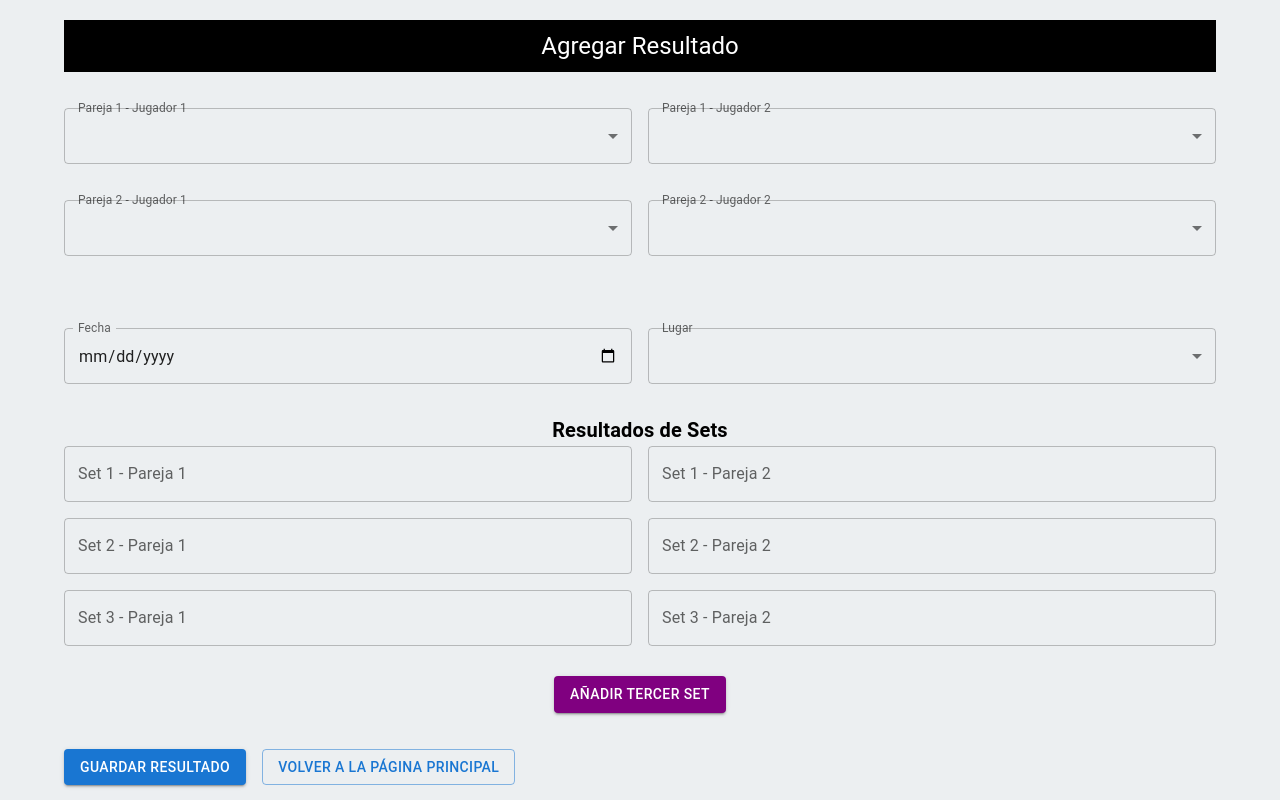
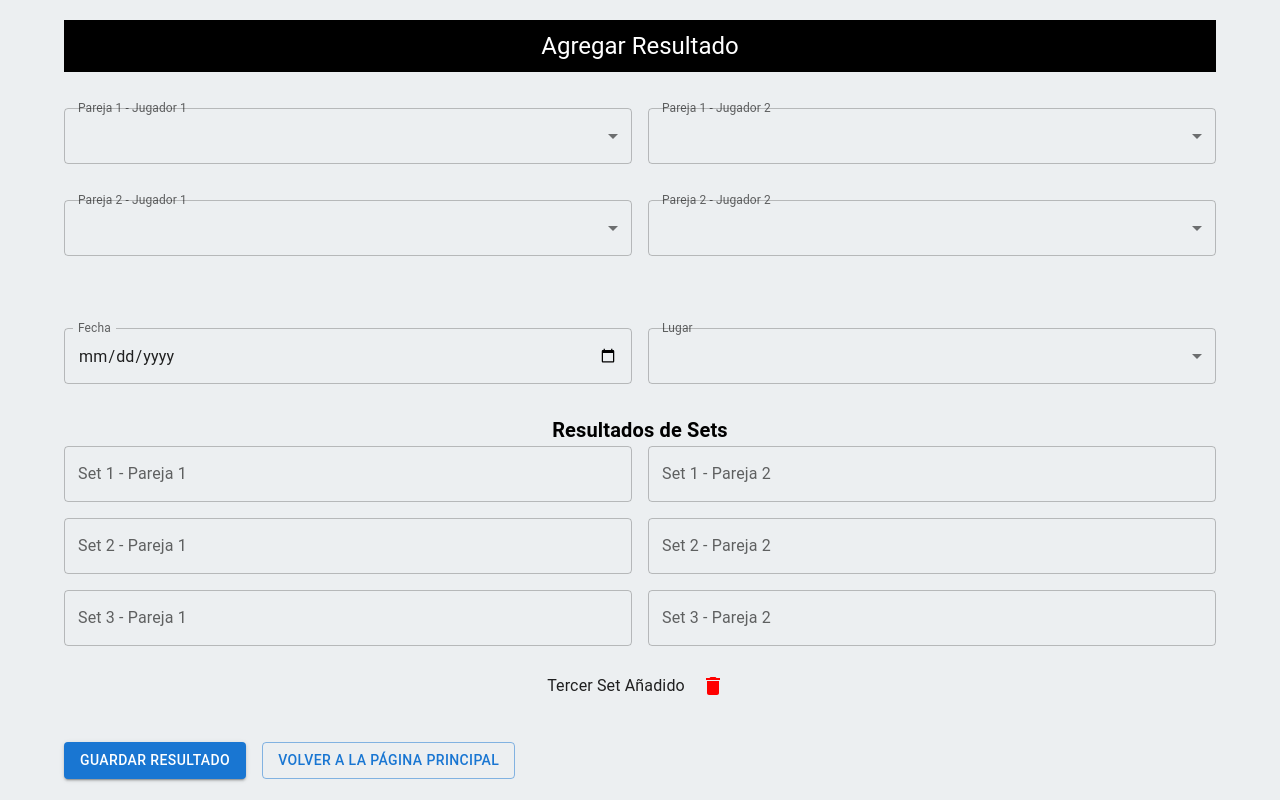
Before and after one commit to albope/padel-app, a React (Create React App) app: page /add-result in a window 1280 px wide. Both pictures are taken after a click on the button "AÑADIR TERCER SET". Built offline with nearby package versions, Linux system fonts and the light colour scheme.

Commit message:
mejoras funcionales

```diff
--- a/src/components/ResultForm.js
+++ b/src/components/ResultForm.js
@@ -1,8 +1,9 @@
 import React, { useState } from 'react';
-import { TextField, Button, Container, Typography, Grid, Select, MenuItem, InputLabel, FormControl, Box } from '@mui/material';
+import { TextField, Button, Container, Typography, Grid, Select, MenuItem, InputLabel, FormControl, Box, IconButton } from '@mui/material';
 import { useNavigate } from 'react-router-dom';
 import { db } from '../firebase';
 import { collection, addDoc } from "firebase/firestore";
+import DeleteIcon from '@mui/icons-material/Delete'; // Importa el icono de eliminar
 
 const players = ["Lucas", "Ricardo", "Martin", "Bort", "Invitado"];
 const locations = ["Passing Padel", "Elite Padel 22", "Flow Padel", "Aspresso k7", "Otro"];
@@ -38,9 +39,20 @@ const ResultForm = () => {
     }
   };
 
+  // Función para añadir un tercer set
   const addThirdSet = () => {
+    if (!showThirdSet) {
       setShowThirdSet(true);
       setSets([...sets, { pair1Score: '', pair2Score: '' }]);
+    }
+  };
+
+  // Función para eliminar el tercer set
+  const removeThirdSet = () => {
+    if (showThirdSet) {
+      setShowThirdSet(false);
+      setSets(sets.slice(0, 2)); // Elimina el tercer set
+    }
   };
 
   return (
@@ -177,6 +189,7 @@ const ResultForm = () => {
       </Grid>
 
       {/* Botón para añadir tercer set */}
+      {!showThirdSet && (
         <Box textAlign="center">
           <Button
             variant="contained"
@@ -186,8 +199,19 @@ const ResultForm = () => {
             Añadir Tercer Set
           </Button>
         </Box>
+      )}
 
-      {/* Botones */}
+      {/* Botón para eliminar el tercer set */}
+      {showThirdSet && (
+        <Box textAlign="center" display="flex" justifyContent="center" alignItems="center" sx={{ marginTop: '20px' }}>
+          <Typography variant="body1" sx={{ marginRight: 1 }}>Tercer Set Añadido</Typography>
+          <IconButton onClick={removeThirdSet} sx={{ color: 'red' }}>
+            <DeleteIcon />
+          </IconButton>
+        </Box>
+      )}
+
+      {/* Botones de acción */}
       <Grid container spacing={2} style={{ marginTop: '20px' }}>
         <Grid item>
           <Button variant="contained" color="primary" onClick={handleSubmit}>
```
Lines whose indentation alone changed are shown as unchanged.
